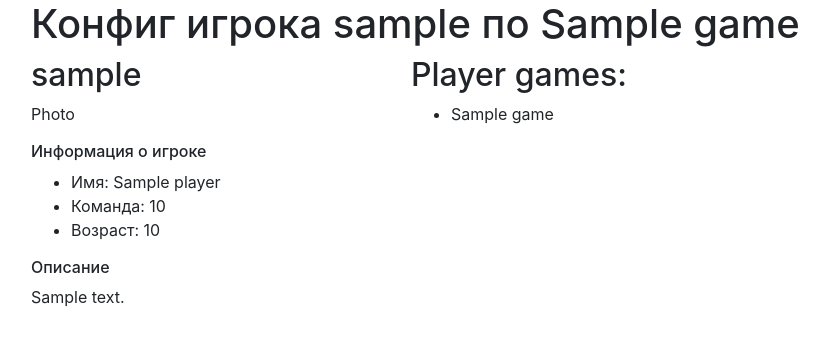
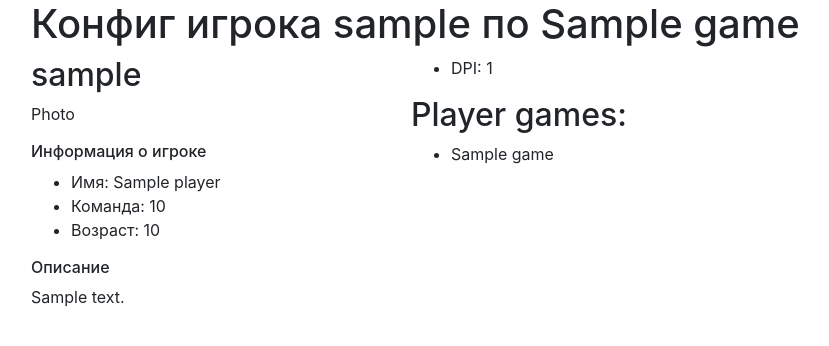
Before and after one commit to niklod/gcf, a Django app: a page that uses gcf/templates/gcf/player_detail.html in a window 1280 px wide. Shown: the part 56-402 px from the top of the page, without its empty margins (39-868 px from the left). Run offline with Django 3.2, Linux system fonts and the light colour scheme; tables that the repository leaves empty hold one stand-in row (values such as "Sample post"); parts of the project's set-up code (start-up, migrations or seed data) failed here and were passed over; some libraries are stand-ins or nearby versions.

Commit message:
player configs added in view context

```diff
--- a/gcf/templates/gcf/player_detail.html
+++ b/gcf/templates/gcf/player_detail.html
@@ -30,6 +30,11 @@
     </div>
     <div class="col-md-8">
         <div class="row">
+            <ul>
+                <li>DPI: {{config.mouse_config.dpi}}</li>
+            </ul>
+        </div>
+        <div class="row">
             {% if player.games.all %}
             <h2>Player games:</h2>
         </div>
--- a/gcf/views.py
+++ b/gcf/views.py
@@ -1,5 +1,6 @@
+from django.http import Http404
 from django.views import generic
-from .models import Player, Game
+from .models import Player, Game, PlayerConfig
 from django.shortcuts import get_object_or_404
 
 
@@ -18,6 +19,13 @@ class PlayerDetailView(generic.DetailView):
     def get_context_data(self, **kwargs):
         context = super().get_context_data(**kwargs)
         context['game'] = get_object_or_404(Game, slug=self.kwargs.get('game_slug', ''))
+        config = PlayerConfig.objects.filter(game__id=context['game'].id, player__id=context['player'].id).first()
+
+        if config:
+            context['config'] = config
+        else:
+            raise Http404('Конфига не существует')
+
         return context
 
 
```
